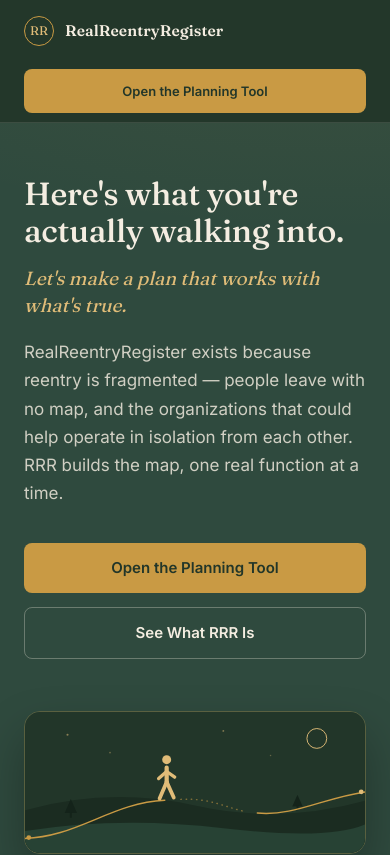
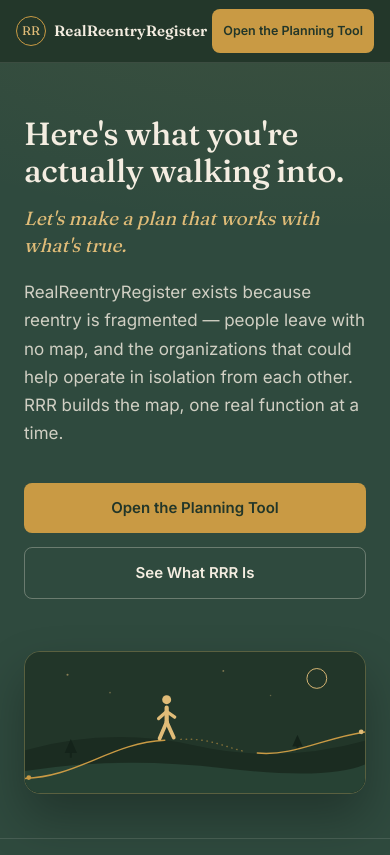
Before and after one commit to IlluminIvy-lab/rrr-landing, a plain HTML site: page index.html in a window 390 px wide. Shown: the top 855 px of the page. Drawn offline with Linux system fonts and the light colour scheme.

Commit message:
One-row mobile header: no wrap under 600px, badge drops under 380px

```diff
--- a/index.html
+++ b/index.html
@@ -542,15 +542,23 @@
   @media (max-width: 600px) {
     .hero { padding: 52px 0 44px; }
     section { padding: 50px 0; }
-    .wordmark { font-size: 15.5px; }
+    .wordmark { font-size: 15px; }
     .mark-badge { width: 30px; height: 30px; font-size: 12.5px; }
-    header .wrap { flex-wrap: wrap; }
-    .btn-header { flex: 1 1 100%; padding: 8px 14px; font-size: 13px; }
+    header .wrap { flex-wrap: nowrap; gap: 10px; padding-left: 16px; padding-right: 16px; }
+    .mark { gap: 8px; min-width: 0; }
+    .btn-header { flex: 0 0 auto; padding: 8px 11px; font-size: 12.5px; }
     .cta-row { flex-direction: column; }
     .cta-row .btn { width: 100%; }
     .tool-band { padding: 30px 22px; }
     footer .foot-meta { flex-direction: column; align-items: flex-start; }
     .module { gap: 16px; }
+  }
+
+  @media (max-width: 380px) {
+    header .wrap { gap: 8px; padding-left: 12px; padding-right: 12px; }
+    .mark-badge { display: none; }
+    .wordmark { font-size: 14.5px; }
+    .btn-header { font-size: 12.5px; padding: 8px 10px; }
   }
 
   @media (prefers-reduced-motion: reduce) {
```
